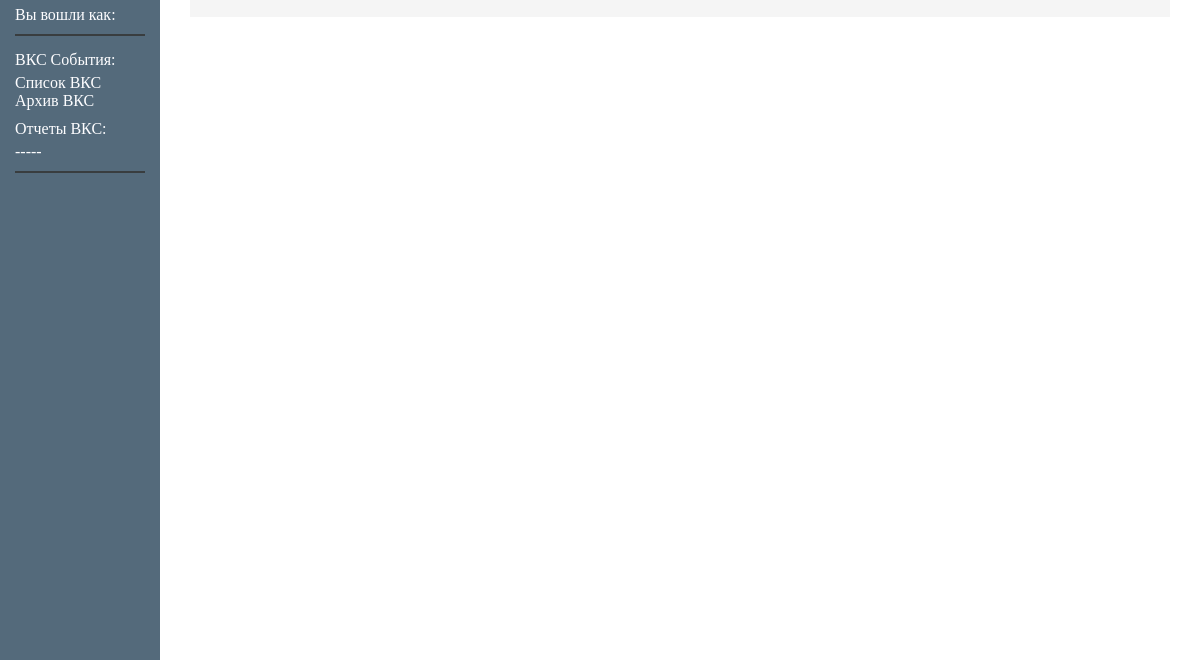
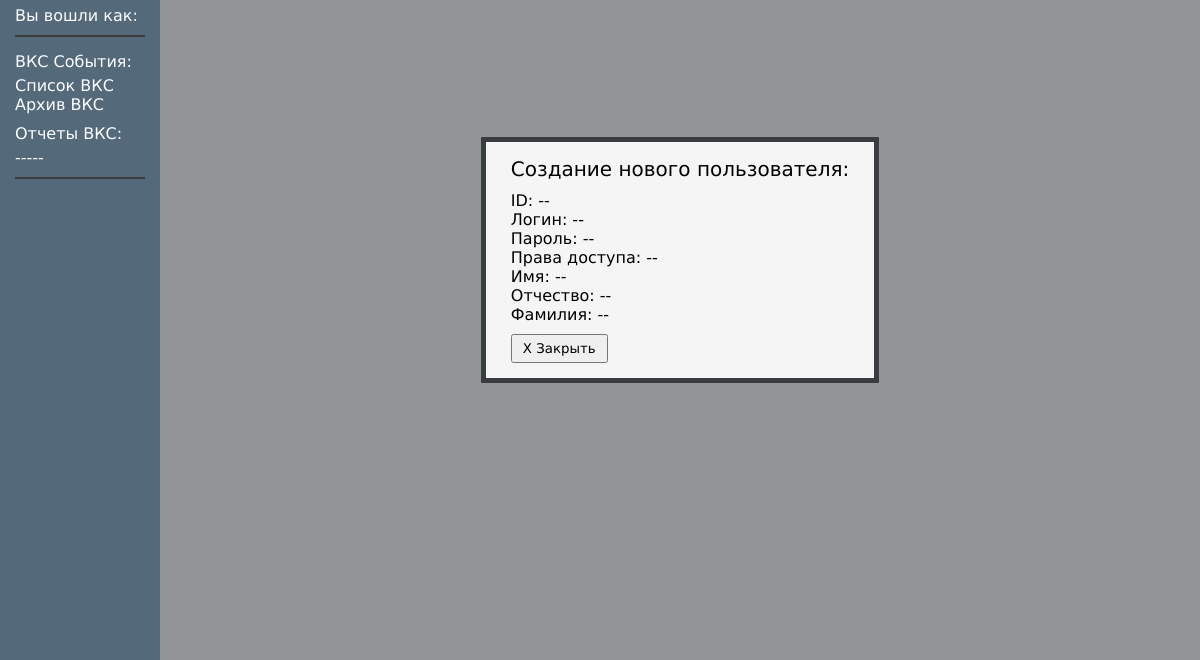
Before and after one commit to Passssword/VKS-tasks-manager, an Electron app: page Interface/users.html in a window 1200 px wide. Shown: the part 140-800 px from the top of the page. Drawn offline with Linux system fonts and the light colour scheme; no server answers.

Commit message:
работа над модальным окном создания пользователя.

```diff
--- a/Interface/index.css
+++ b/Interface/index.css
@@ -2,6 +2,7 @@
     margin: 0 auto;
     box-sizing: border-box;
     /* font: normal 16px "Play", sans-serif; */
+    font-family: "Lucida Sans Unicode", "Lucida Grande", Sans-Serif;
 }
 html, body {
 width: 100%;
@@ -39,8 +40,9 @@ height: 100%;
 
 
 .workspace{
-  padding: 20px 30px;
+  /* padding: 20px 30px; */
   flex-grow: 1;
+  position: relative;
 }
 
 /*------------------------------*/
@@ -138,7 +140,6 @@ height: 100%;
 /*--------Users-----------------*/
 /*------------------------------*/
 .users_header {
-  font-family: "Lucida Sans Unicode", "Lucida Grande", Sans-Serif;
   padding: 20px 20px;
   background: var(--color5);
   color: var(--color3);
@@ -173,13 +174,37 @@ tr:hover td {
   color: #6699ff;
 }
 
-
+.modal_wrapper {
+  position: absolute;
+  display: flex;
+	flex-direction: column;
+	align-items: center;
+	justify-content: center;
+  width: 100%;
+  height: 100%;
+  background: rgba(38, 42, 44, 0.5);
+}
+.modal_CreateUser_wrapper {
+	padding: 10px;
+  border: 5px solid var(--color1);
+	background: var(--color3);
+	/* max-width: 500px; */
+}
+.modal_CreateUser_header {
+  padding: 5px 15px;
+  font-size: 20px;
+}
+.modal_CreateUser_content {
+  padding: 5px 15px;
+}
+.modal_CreateUser_footer {
+  padding: 5px 15px;
+}
 /*------------------------------*/
 /*--------Buttons---------------*/
 /*------------------------------*/
 
 .btn {
-  font-family: "Lucida Sans Unicode", "Lucida Grande", Sans-Serif;
   padding: 5px 10px;
 }
 .create {}
--- a/Interface/users.html
+++ b/Interface/users.html
@@ -39,6 +39,24 @@
 
     <div class="workspace">
 
+      <div class="modal_wrapper">
+        <div class="modal_CreateUser_wrapper">
+          <div class="modal_CreateUser_header">Создание нового пользователя:</div>
+          <div class="modal_CreateUser_content">
+            <p>ID: --</p>
+            <p>Логин: --</p>
+            <p>Пароль: --</p>
+            <p>Права доступа: --</p>
+            <p>Имя: --</p>
+            <p>Отчество: --</p>
+            <p>Фамилия: --</p>
+          </div>
+          <div class="modal_CreateUser_footer">
+            <button class="btn close">X  Закрыть</button>
+          </div>
+        </div>
+      </div>
+
       <div class="users_header">
         <h2>Пользователи системы:</h2>
       </div>
@@ -51,6 +69,7 @@
     </div>
 
 
+
   </body>
   <script src="../renderer.js"></script>
   <script src="./scripts/sidebar.js"></script>
--- a/package.json
+++ b/package.json
@@ -8,7 +8,7 @@
     "start": "electron ."
   },
   "keywords": [],
-  "author": "",
+  "author": "Ilya Stepanenko",
   "license": "ISC",
   "dependencies": {
     "electron": "^35.1.2",
```
Also changed, not shown: preload.js (+6 -1 lines), state/usersController.js (added, +84 -0 lines), 1 other file.
